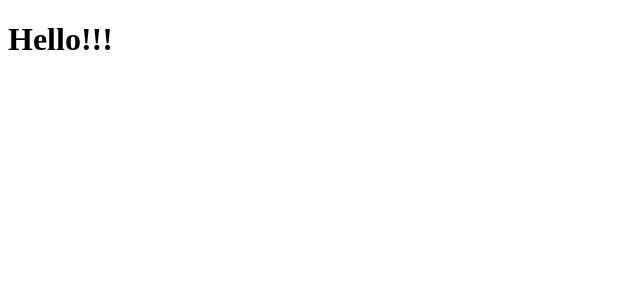
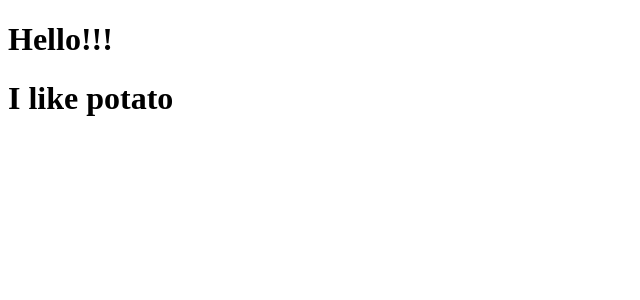
Before and after one commit to guswns951230/movie-app, a React (Create React App) app: page / in a window 1280 px wide. Shown: the top 300 px of the page, without its empty margins (0-640 px from the left). Built offline with nearby package versions, Linux system fonts and the light colour scheme.

Commit message:
03-3 리액트 기초 개념: JSX

```diff
--- a/src/App.js
+++ b/src/App.js
@@ -1,9 +1,14 @@
 import React from 'react';
+
+function Potato() {
+  return <h1>I like potato</h1>;
+}
 
 function App() {
   return (
     <div>
       <h1>Hello!!!</h1>
+      <Potato />
     </div >
   );
 }
```
